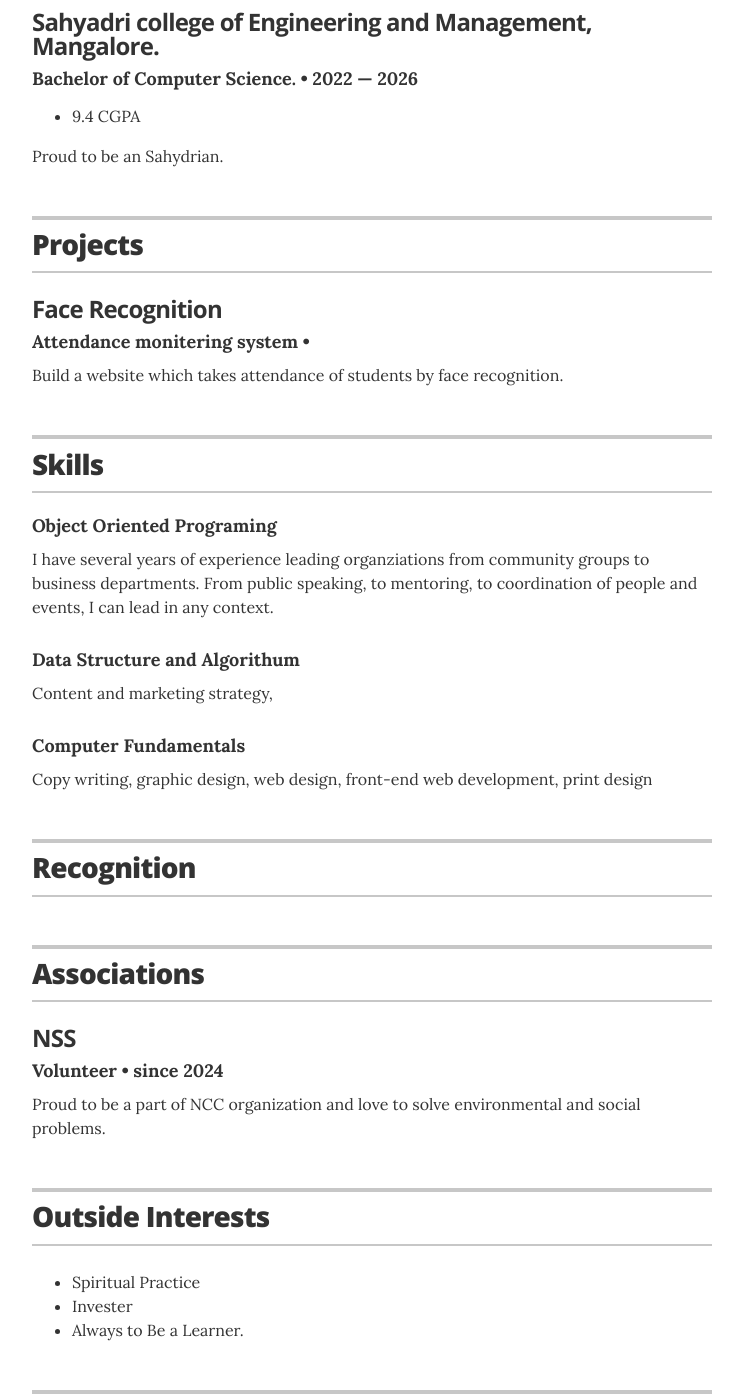
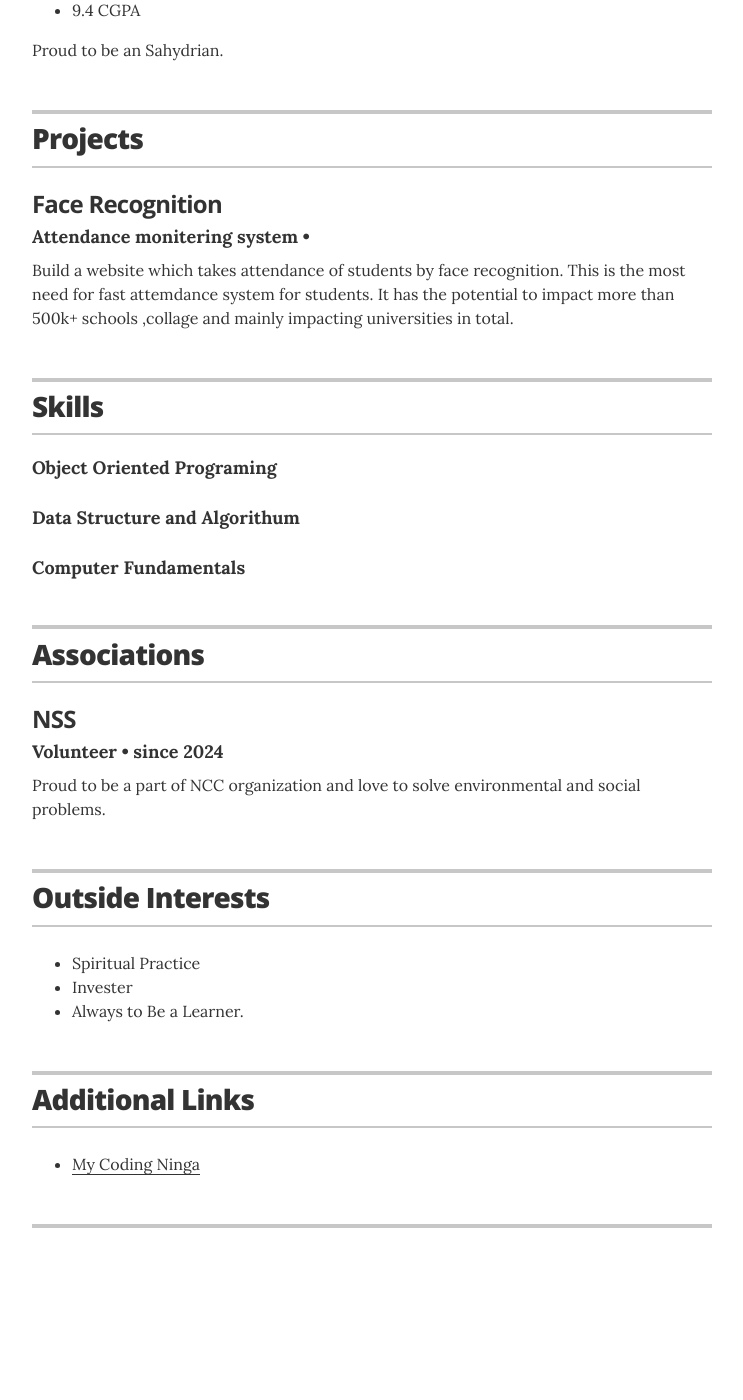
Before and after one commit to SanjayUG/MyPortfolio, a Jekyll site: the page built from index.html, in a window 1280 px wide and 1400 px high, scrolled down 807 px. Shown: the whole window, without its empty margins (268-1011 px from the left). Built offline with Jekyll 4.4.1, drawn with Linux system fonts in a browser that asks for light colours; after the commit the page ends 2107 px from its top, so only the background shows below that.

Commit message:
removed exp

```diff
--- a/_config.yml
+++ b/_config.yml
@@ -36,11 +36,11 @@
 
 # Decide which sections to use
 # comment out to hide
-resume_section_experience:      true
+# resume_section_experience:      true
 resume_section_education:       true
 resume_section_projects:        true
 resume_section_skills:          true
-resume_section_recognition:     true
+# resume_section_recognition:     true
 resume_section_links:           true
 resume_section_associations:    true
 resume_section_interests:       true
--- a/_data/projects.yml
+++ b/_data/projects.yml
@@ -7,7 +7,7 @@
   # duration: 2012 &mdash; Present
   # url: "#"
   description: "Build a website which takes attendance of students by face
-recognition."
+recognition. This is the most need for fast attemdance system for students. It has the potential to impact more than 500k+ schools ,collage and mainly impacting universities in total."
 
 # Springfield Community Outreach Group
 # - project: Springfield Community Outreach Group
--- a/_data/skills.yml
+++ b/_data/skills.yml
@@ -1,12 +1,12 @@
 # Skills
 # OOP's
 - skill: Object Oriented Programing
-  description: I have several years of experience leading organziations from community groups to business departments. From public speaking, to mentoring, to coordination of people and events, I can lead in any context.
+  # description: I have several years of experience leading organziations from community groups to business departments. From public speaking, to mentoring, to coordination of people and events, I can lead in any context.
 
 # Communications DSA
 - skill: Data Structure and Algorithum
-  description: Content and marketing strategy,
+  # description: Content and marketing strategy,
 
 # Computer Fundamentals
 - skill: Computer Fundamentals
-  description: Copy writing, graphic design, web design, front-end web development, print design
+  # description: Copy writing, graphic design, web design, front-end web development, print design
--- a/_layouts/resume.html
+++ b/_layouts/resume.html
@@ -53,7 +53,7 @@
       <section class="content-section">
 
         <header class="section-header">
-          <h2>Experience</h2>
+          <!-- <h2>Experience</h2> -->
         </header>
 
         {% for job in site.data.experience %}
@@ -140,7 +140,7 @@
       <section class="content-section">
 
         <header class="section-header">
-          <h2>Recognition</h2>
+          <!-- <h2>Recognition</h2> -->
         </header>
 
         {% for recognition in site.data.recognitions %}
```
